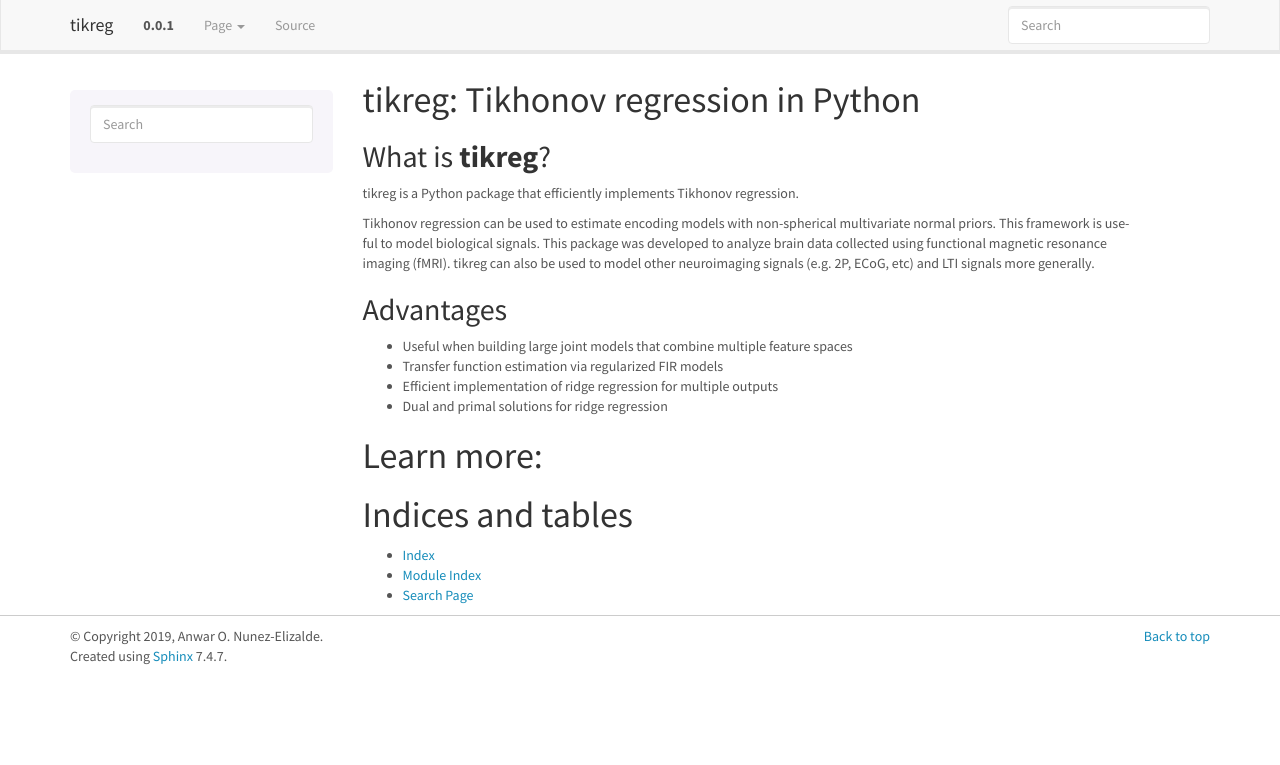
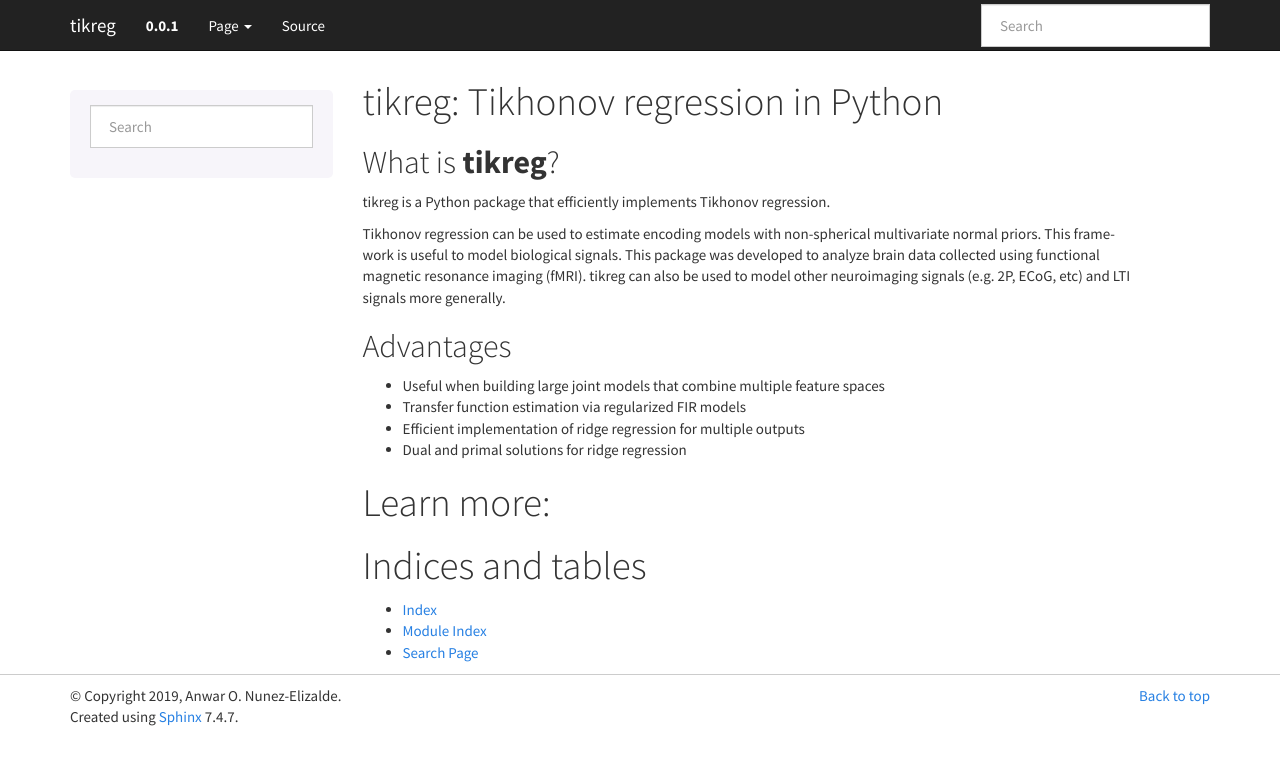
Before and after one commit to gallantlab/tikreg, a Sphinx documentation site: the page built from gendoc/source/index.rst, in a window 1280 px wide. Shown: the top 765 px of the page. Built offline with Sphinx 7.4.7, drawn with Linux system fonts in a browser that asks for light colours; pages that are not in the unit, such as notebooks, are missing from menus.

Commit message:
minor: oops, theme

```diff
--- a/gendoc/source/conf.py
+++ b/gendoc/source/conf.py
@@ -112,7 +112,7 @@ todo_include_todos = True
 html_theme = 'bootstrap'
 html_theme_path = sphinx_bootstrap_theme.get_html_theme_path()
 
-html_theme_options = {'bootswatch_theme' : 'lumen',
+html_theme_options = {'bootswatch_theme' : 'cosmo',
                       'bootstrap_version' : '3'}
 
 # Theme options are theme-specific and customize the look and feel of a theme
```
